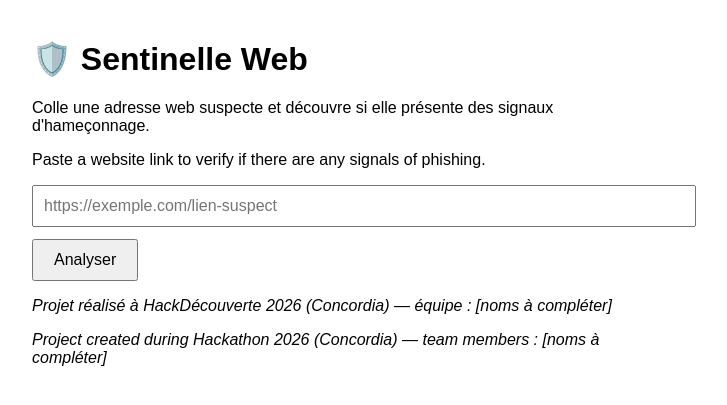
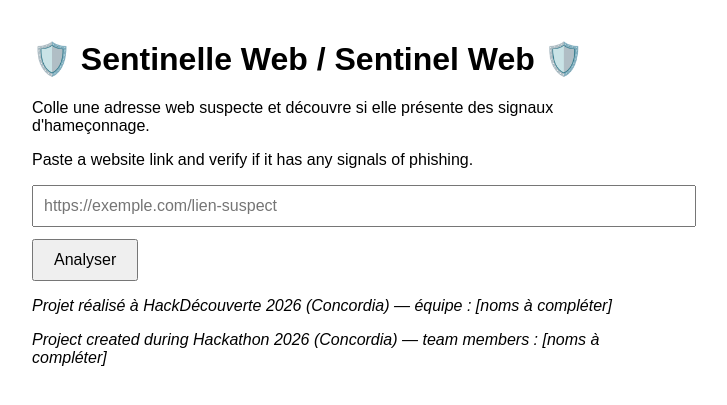
Before and after one commit to Khol76/Sentinelle-Web, a Python web app: template templates/index.html in a window 1280 px wide. Shown: the top 405 px of the page, without its empty margins (288-1015 px from the left). Run offline with Jinja, Linux system fonts and the light colour scheme; the template is opened without the code that fills it, so the values that code supplies are empty.

Commit message:
Update index.html

```diff
--- a/templates/index.html
+++ b/templates/index.html
@@ -3,7 +3,7 @@
 <head>
     <meta charset="utf-8">
     <title>Sentinelle Web — HackDécouverte 2026</title>
-    <title>Sentinelle Web — Hackathon 2026</title>
+    <title>Sentinel Web — Hackathon 2026</title>
     <style>
         body { font-family: Arial, sans-serif; max-width: 640px; margin: 40px auto; padding: 0 16px; }
         input[type="text"] { width: 100%; padding: 10px; font-size: 16px; }
@@ -11,9 +11,9 @@
     </style>
 </head>
 <body>
-    <h1>🛡️ Sentinelle Web</h1>
+    <h1>🛡️ Sentinelle Web / Sentinel Web 🛡️</h1>
     <p>Colle une adresse web suspecte et découvre si elle présente des signaux d'hameçonnage.</p>
-    <p>Paste a website link to verify if there are any signals of phishing. </p>
+    <p>Paste a website link and verify if it has any signals of phishing. </p>
     <form action="/analyser" method="post">
         <input type="text" name="url" placeholder="https://exemple.com/lien-suspect" required>
         <button type="submit">Analyser</button>
```
